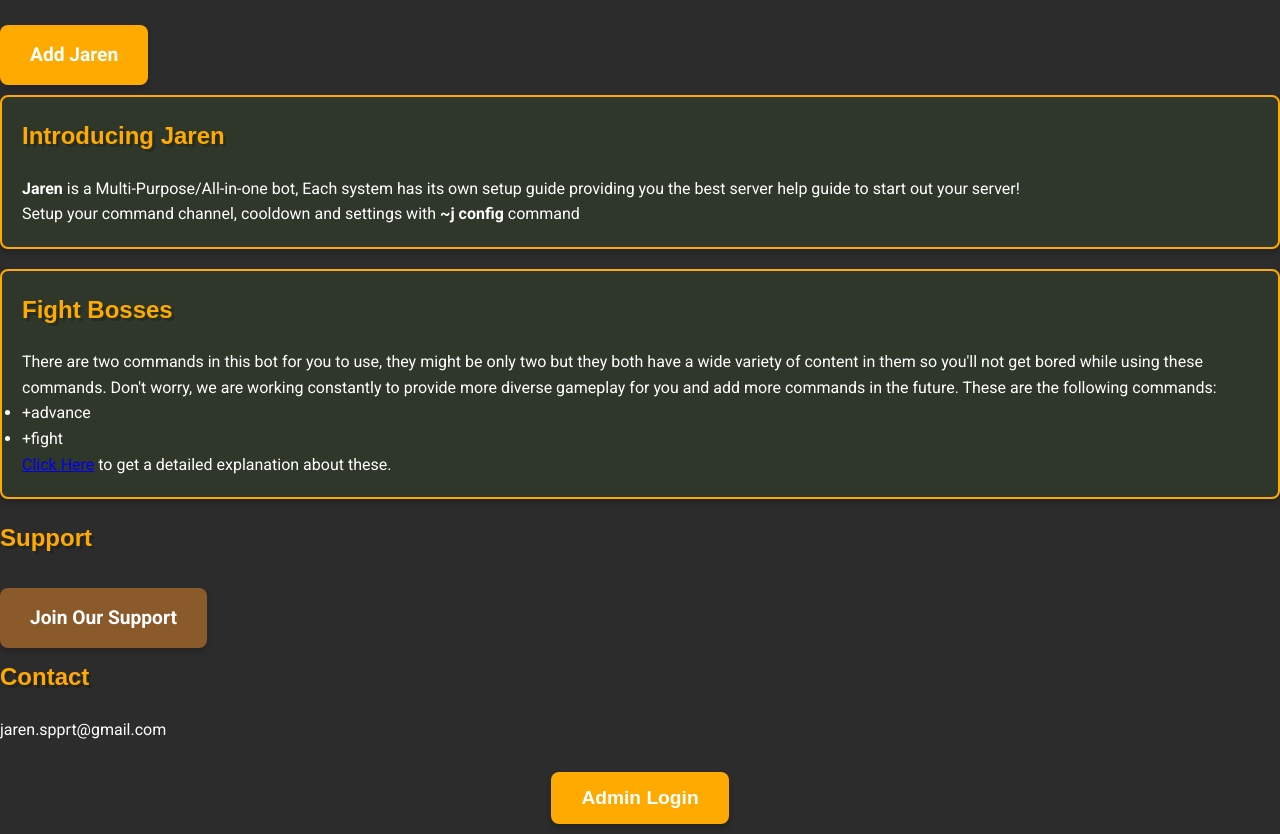
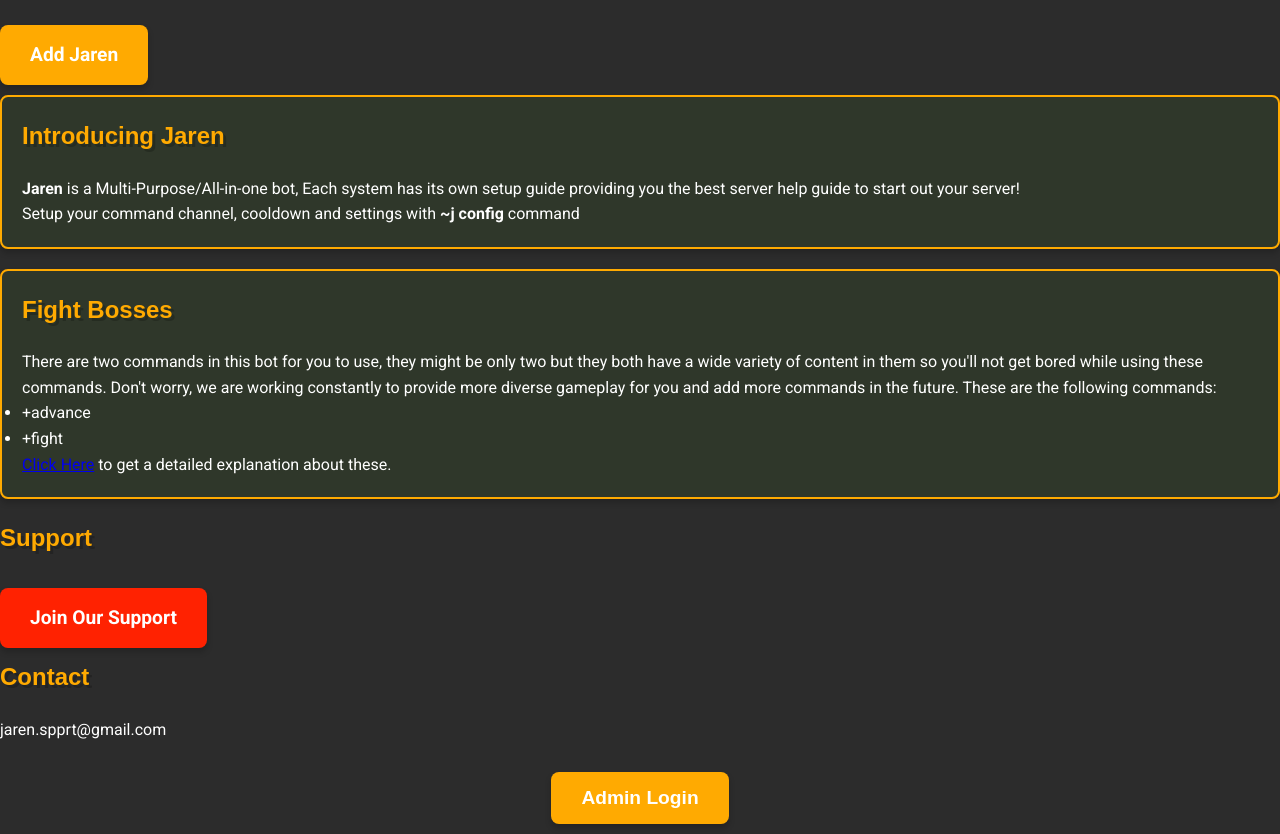
Before and after one commit to Jaren-web/Jaren-Website, a plain HTML site: page index.html in a window 1280 px wide. Shown: the part 195-1029 px from the top of the page. Drawn offline with Linux system fonts and the light colour scheme; a web font is replaced by a local one.

Commit message:
Update style.css

```diff
--- a/style.css
+++ b/style.css
@@ -2,7 +2,7 @@
 
 :root {
   --primary: #FFAA01;
-  --secondary: #8B5A2B;
+  --secondary: #FF2201;
   --accent: #1F4CB3;
   --background: #2C2C2C;
   --text: #FFFFFF;
```
